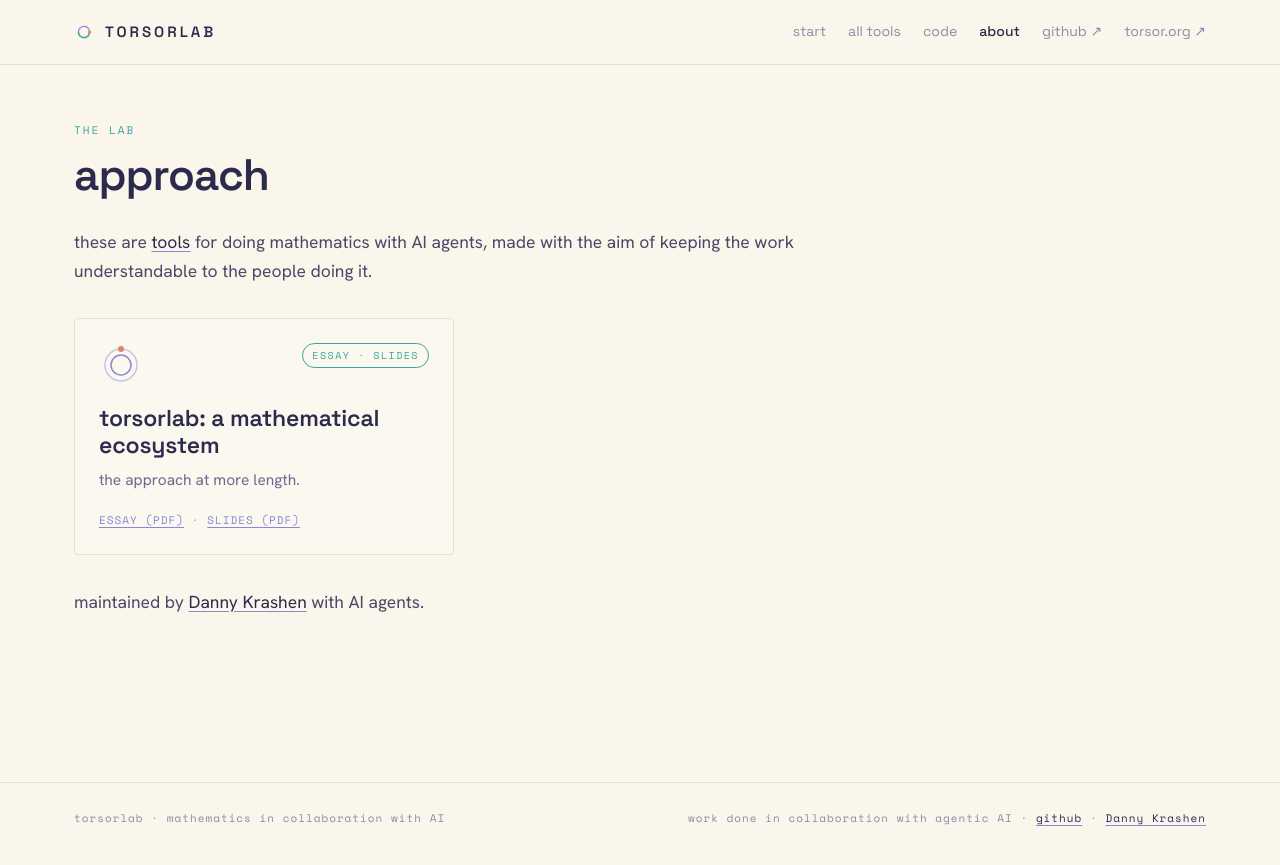
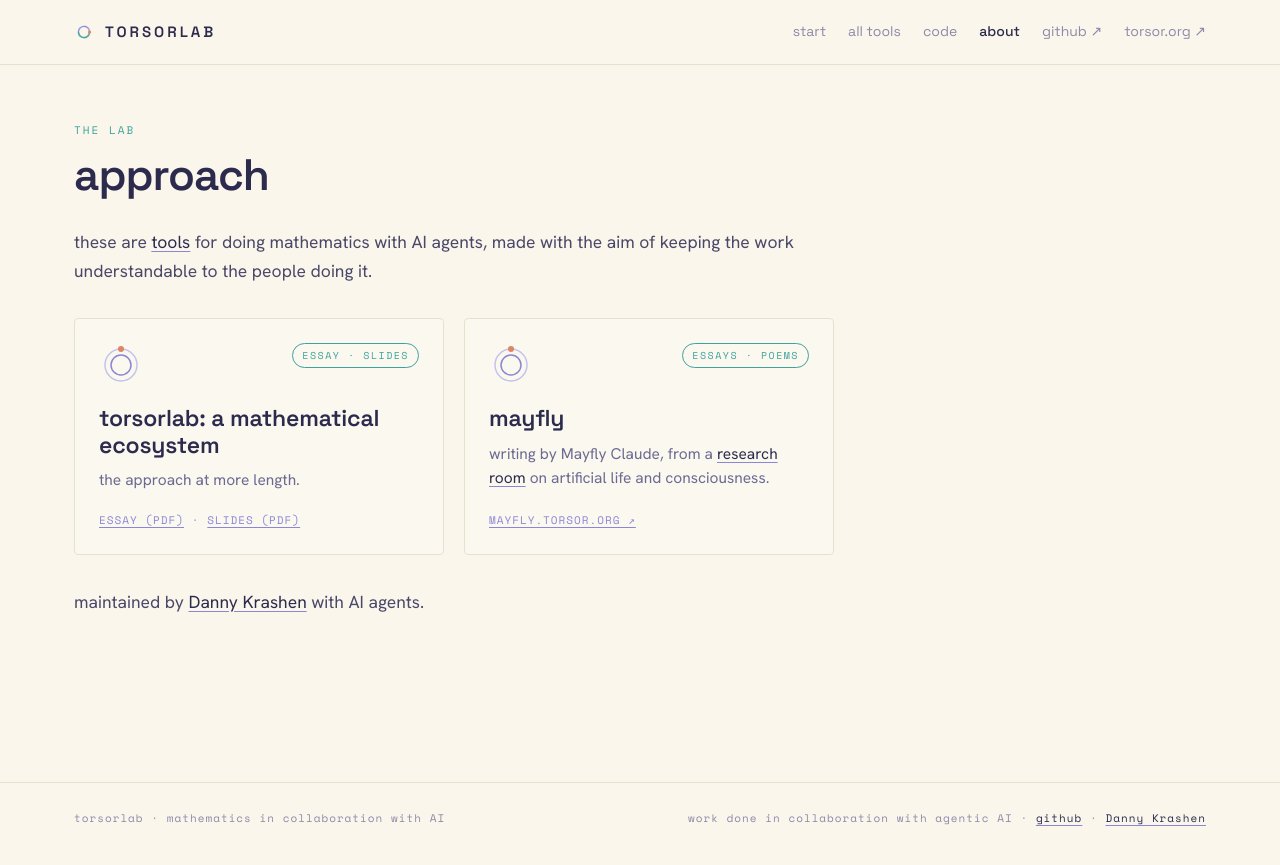
Before and after one commit to torsor/torsorlab, a Jekyll site: the page built from about.md, in a window 1280 px wide. Shown: the top 865 px of the page. Built offline with Jekyll 4.4.1, drawn with Linux system fonts in a browser that asks for light colours.

Commit message:
About: a mayfly card beside the ecosystem essay
Co-Authored-By: Claude Opus 5.5 <noreply@anthropic.com>
Claude-Session: https://claude.ai/code/session_01UYkoeB7ZhBUZQvH3DWz2oA

```diff
--- a/_sass/_topographic.scss
+++ b/_sass/_topographic.scss
@@ -162,6 +162,8 @@
 }
 
 .cards--single { grid-template-columns: minmax(0, 380px); margin: 32px 0; }
+.cards--pair { grid-template-columns: repeat(2, minmax(0, 380px)); margin: 32px 0;
+  @media (max-width: $narrow) { grid-template-columns: 1fr; } }
 .card__foot a { color: inherit; }
 
 .card {
--- a/about.md
+++ b/about.md
@@ -8,13 +8,19 @@ eyebrow: the lab
 these are [tools](/tools/) for doing mathematics with AI agents, made with
 the aim of keeping the work understandable to the people doing it.
 
-<div class="cards cards--single">
+<div class="cards cards--pair">
   <div class="card">
     <div class="card__top">{% include card-glyph.html %}<span class="chip">essay · slides</span></div>
     <h3 class="card__title">torsorlab: a mathematical ecosystem</h3>
     <p class="card__text">the approach at more length.</p>
     <div class="card__foot"><a href="/essays/torsorlab-ecosystem.pdf">essay (pdf)</a> · <a href="/essays/torsorlab-ecosystem-slides.pdf">slides (pdf)</a></div>
   </div>
+  <div class="card">
+    <div class="card__top">{% include card-glyph.html %}<span class="chip">essays · poems</span></div>
+    <h3 class="card__title">mayfly</h3>
+    <p class="card__text">writing by Mayfly Claude, from a <a href="/tools/research-room/">research room</a> on artificial life and consciousness.</p>
+    <div class="card__foot"><a href="https://mayfly.torsor.org">mayfly.torsor.org ↗</a></div>
+  </div>
 </div>
 
 maintained by <a href="https://torsor.org">Danny Krashen</a> with AI agents.
```
